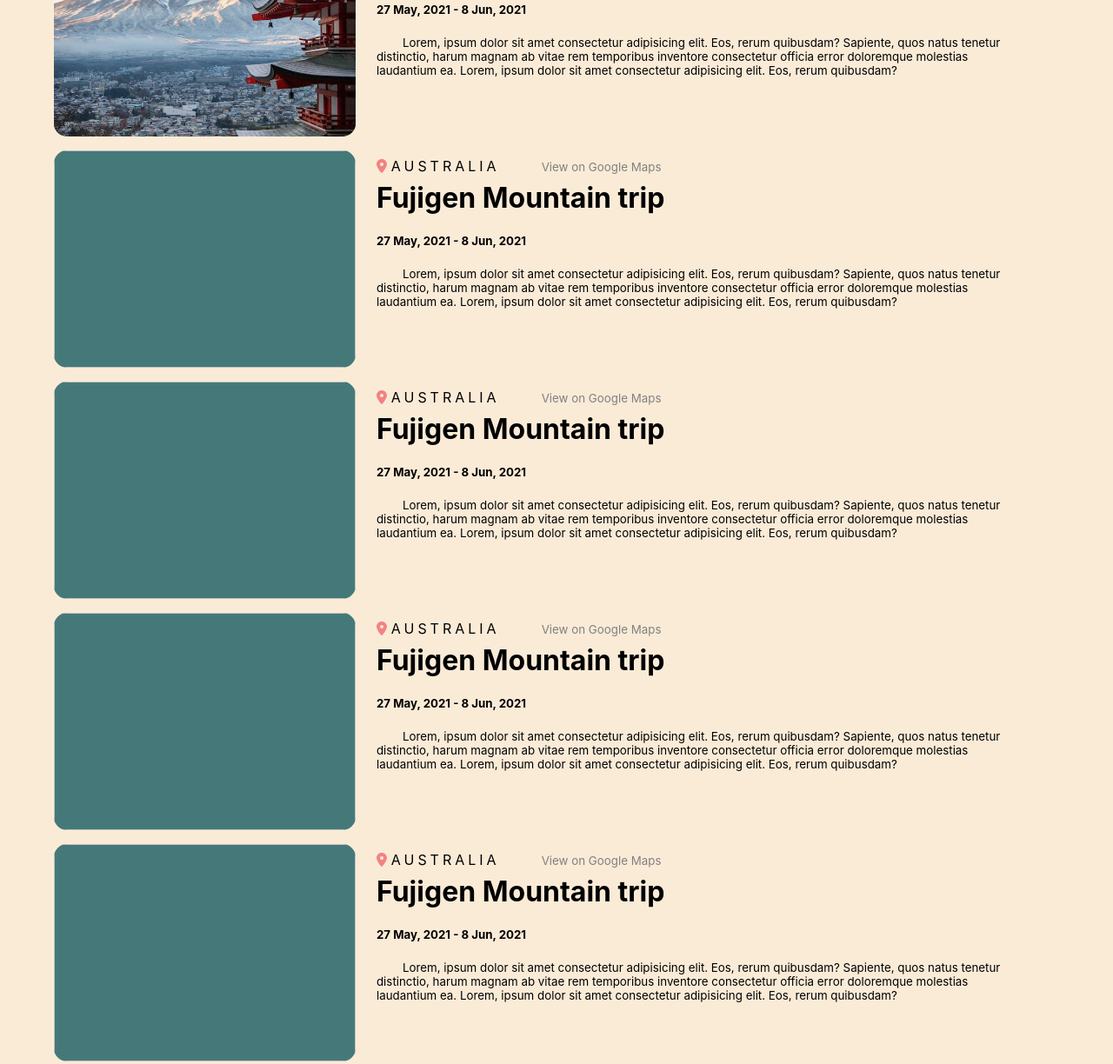
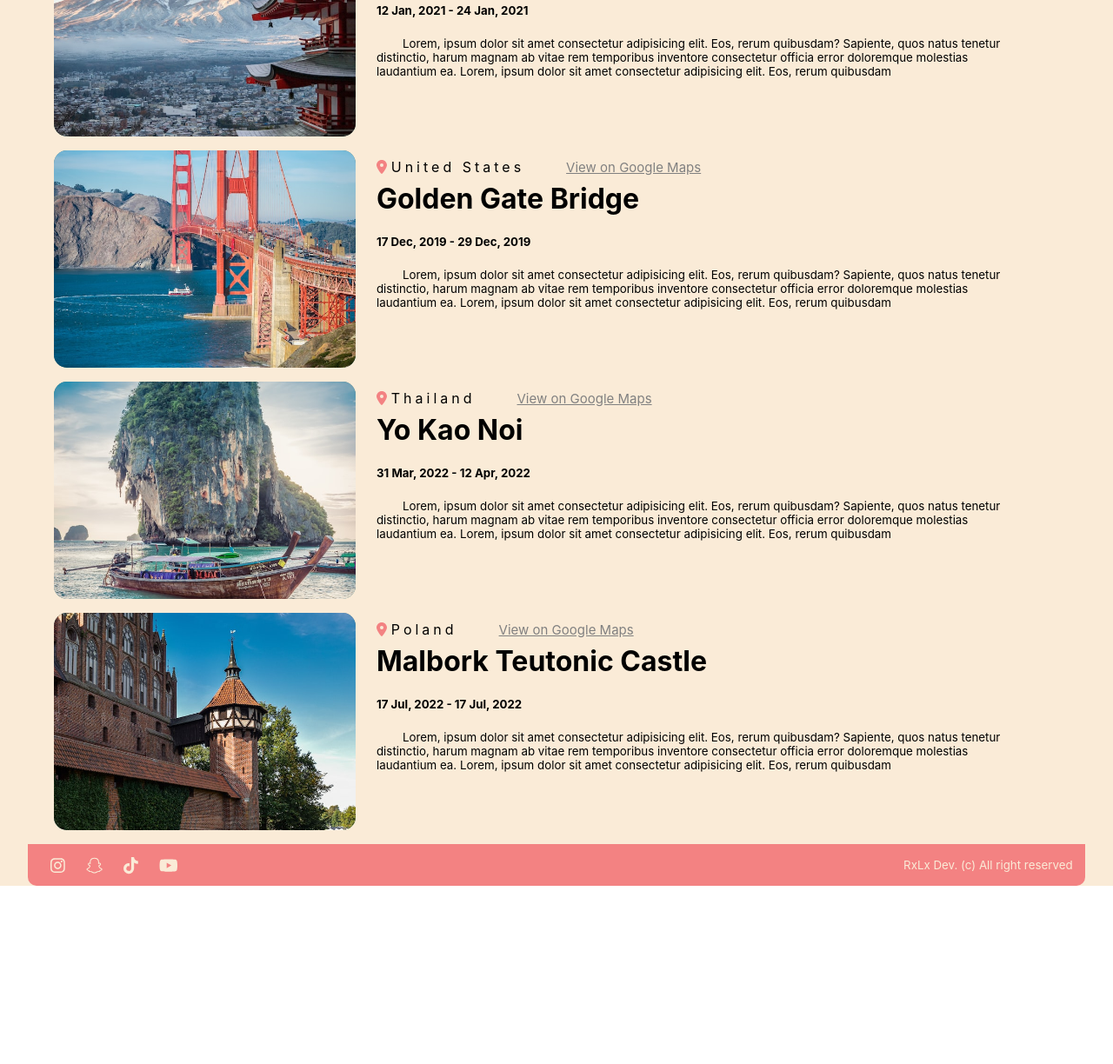
Before and after one commit to Rysley/travel-journal, a React app: page / in a window 1280 px wide. Shown: the part 193-1417 px from the top of the page at 87% size. After the commit the page ends 1212 px from the top, so only its background shows below. Built offline with nearby package versions, Linux system fonts and the light colour scheme.

Commit message:
Cards now render dynamically with props from travelLogs.js

```diff
--- a/src/components/Card.js
+++ b/src/components/Card.js
@@ -3,10 +3,11 @@ import { FontAwesomeIcon } from "@fortawesome/react-fontawesome";
 import { faLocationDot } from "@fortawesome/free-solid-svg-icons";
 
 export default function Card(props) {
+  props = props.log;
   return (
     <div className="card">
       <div className="card--image">
-        <img src={props.img}></img>
+        <img src={props.imageUrl}></img>
       </div>
       <div className="card--content">
         <div className="card--location">
@@ -14,18 +15,16 @@ export default function Card(props) {
             className="card--location-icon"
             icon={faLocationDot}
           />
-          <span>AUSTRALIA</span>
-          <small className="grey">View on Google Maps</small>
+          <span>{props.location}</span>
+          <a href={props.googleMapsUrl} target="_blank">
+            <small>View on Google Maps</small>
+          </a>
         </div>
-        <h1>Fujigen Mountain trip</h1>
-        <h5>27 May, 2021 - 8 Jun, 2021</h5>
-        <p className="card--paragraph">
-          Lorem, ipsum dolor sit amet consectetur adipisicing elit. Eos, rerum
-          quibusdam? Sapiente, quos natus tenetur distinctio, harum magnam ab
-          vitae rem temporibus inventore consectetur officia error doloremque
-          molestias laudantium ea. Lorem, ipsum dolor sit amet consectetur
-          adipisicing elit. Eos, rerum quibusdam?
-        </p>
+        <h1>{props.title}</h1>
+        <h5>
+          {props.startDate} - {props.endDate}
+        </h5>
+        <p className="card--paragraph">{props.description}</p>
       </div>
     </div>
   );
--- a/src/components/LogColumn.js
+++ b/src/components/LogColumn.js
@@ -1,15 +1,16 @@
 import React from "react";
 import Card from "./Card";
-import Photo1 from "../images/fuji.jpg";
+//import Photo1 from "../images/fuji.jpg";
+import travelLogs from "../data/travelLogs";
+
+function renderCards(logsArr) {
+  const cards = logsArr.map((log, i) => <Card key={i} log={log} />);
+  console.log(cards);
+  return cards;
+}
+
+renderCards(travelLogs);
 
 export default function LogColumn() {
-  return (
-    <div className="log--container">
-      <Card img={Photo1} />
-      <Card />
-      <Card />
-      <Card />
-      <Card />
-    </div>
-  );
+  return <div className="log--container">{renderCards(travelLogs)}</div>;
 }
--- /dev/null
+++ b/src/data/travelLogs.js
@@ -0,0 +1,61 @@
+import Fuji from "../images/fuji.jpg";
+import Gate from "../images/gate.jpg";
+import Thai from "../images/thai.jpg";
+import Malbork from "../images/malbork.jpg";
+
+export default [
+  {
+    title: "Mount Fuji",
+    location: "Japan",
+    googleMapsUrl: "https://goo.gl/maps/gGeNPaxXVtgThcDK6",
+    startDate: "12 Jan, 2021",
+    endDate: "24 Jan, 2021",
+    description: `Lorem, ipsum dolor sit amet consectetur adipisicing elit. Eos, rerum
+    quibusdam? Sapiente, quos natus tenetur distinctio, harum magnam ab
+    vitae rem temporibus inventore consectetur officia error doloremque
+    molestias laudantium ea. Lorem, ipsum dolor sit amet consectetur
+    adipisicing elit. Eos, rerum quibusdam`,
+    imageUrl: Fuji,
+  },
+  {
+    title: "Golden Gate Bridge",
+    location: "United States",
+    googleMapsUrl: "https://goo.gl/maps/dvQe3TxF9EvUNbeLA",
+    startDate: "17 Dec, 2019",
+    endDate: "29 Dec, 2019",
+    description: `Lorem, ipsum dolor sit amet consectetur adipisicing elit. Eos, rerum
+    quibusdam? Sapiente, quos natus tenetur distinctio, harum magnam ab
+    vitae rem temporibus inventore consectetur officia error doloremque
+    molestias laudantium ea. Lorem, ipsum dolor sit amet consectetur
+    adipisicing elit. Eos, rerum quibusdam`,
+    imageUrl: Gate,
+  },
+  {
+    title: "Yo Kao Noi",
+    location: "Thailand",
+    googleMapsUrl: "https://goo.gl/maps/LbdJEQSTDoAcKP5R7",
+    startDate: "31 Mar, 2022",
+    endDate: "12 Apr, 2022",
+    description: `Lorem, ipsum dolor sit amet consectetur adipisicing elit. Eos, rerum
+    quibusdam? Sapiente, quos natus tenetur distinctio, harum magnam ab
+    vitae rem temporibus inventore consectetur officia error doloremque
+    molestias laudantium ea. Lorem, ipsum dolor sit amet consectetur
+    adipisicing elit. Eos, rerum quibusdam`,
+    imageUrl: Thai,
+  },
+  {
+    title: "Malbork Teutonic Castle",
+    location: "Poland",
+    googleMapsUrl: "https://goo.gl/maps/zQPvdf6txb71KsLe8",
+    startDate: "17 Jul, 2022",
+    endDate: "17 Jul, 2022",
+    description: `Lorem, ipsum dolor sit amet consectetur adipisicing elit. Eos, rerum
+    quibusdam? Sapiente, quos natus tenetur distinctio, harum magnam ab
+    vitae rem temporibus inventore consectetur officia error doloremque
+    molestias laudantium ea. Lorem, ipsum dolor sit amet consectetur
+    adipisicing elit. Eos, rerum quibusdam`,
+    imageUrl: Malbork,
+  },
+];
+
+//https://goo.gl/maps/zQPvdf6txb71KsLe8
--- a/src/index.css
+++ b/src/index.css
@@ -13,6 +13,18 @@ body {
   font-family: -apple-system, BlinkMacSystemFont, "Segoe UI", "Roboto", "Oxygen",
     "Ubuntu", "Cantarell", "Fira Sans", "Droid Sans", "Helvetica Neue",
     sans-serif;
+}
+
+a {
+  text-decoration: none;
+  font-size: 18px;
+  text-decoration: underline var(--grey);
+  color: var(--grey);
+}
+
+a:hover {
+  color: var(--frame);
+  text-decoration: underline var(--frame);
 }
 
 .grey {
```
Also changed, not shown: src/images/images.js (added), src/images/malbork.jpg (added).
